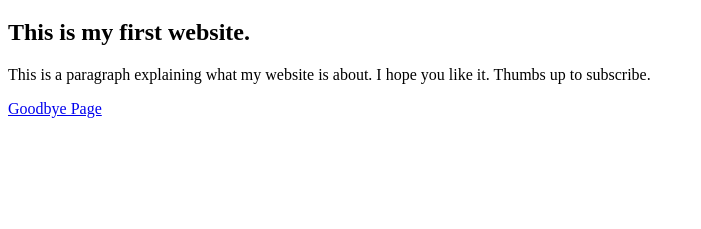
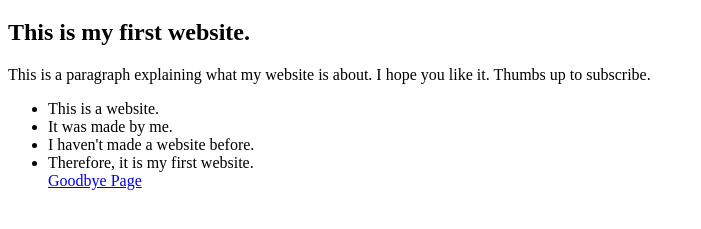
Before and after one commit to aneliesepalmer/aneliese-simple-website, a plain HTML site: page index.html in a window 1280 px wide. Shown: the part 61-290 px from the top of the page, without its empty margins (0-701 px from the left). Drawn offline with Linux system fonts and the light colour scheme.

Commit message:
add bullet points

```diff
--- a/index.html
+++ b/index.html
@@ -7,6 +7,12 @@
 
 <p>This is a paragraph explaining what my website is about. I hope you like it. Thumbs up to subscribe.</p>
 
+<ul>
+	<li>This is a website.</li>
+	<li>It was made by me.</li>
+	<li>I haven't made a website before.</li>
+	<li>Therefore, it is my first website.</li>
+
 <a href="goodbye.html">Goodbye Page</a>
 </body>
 </html>
```
